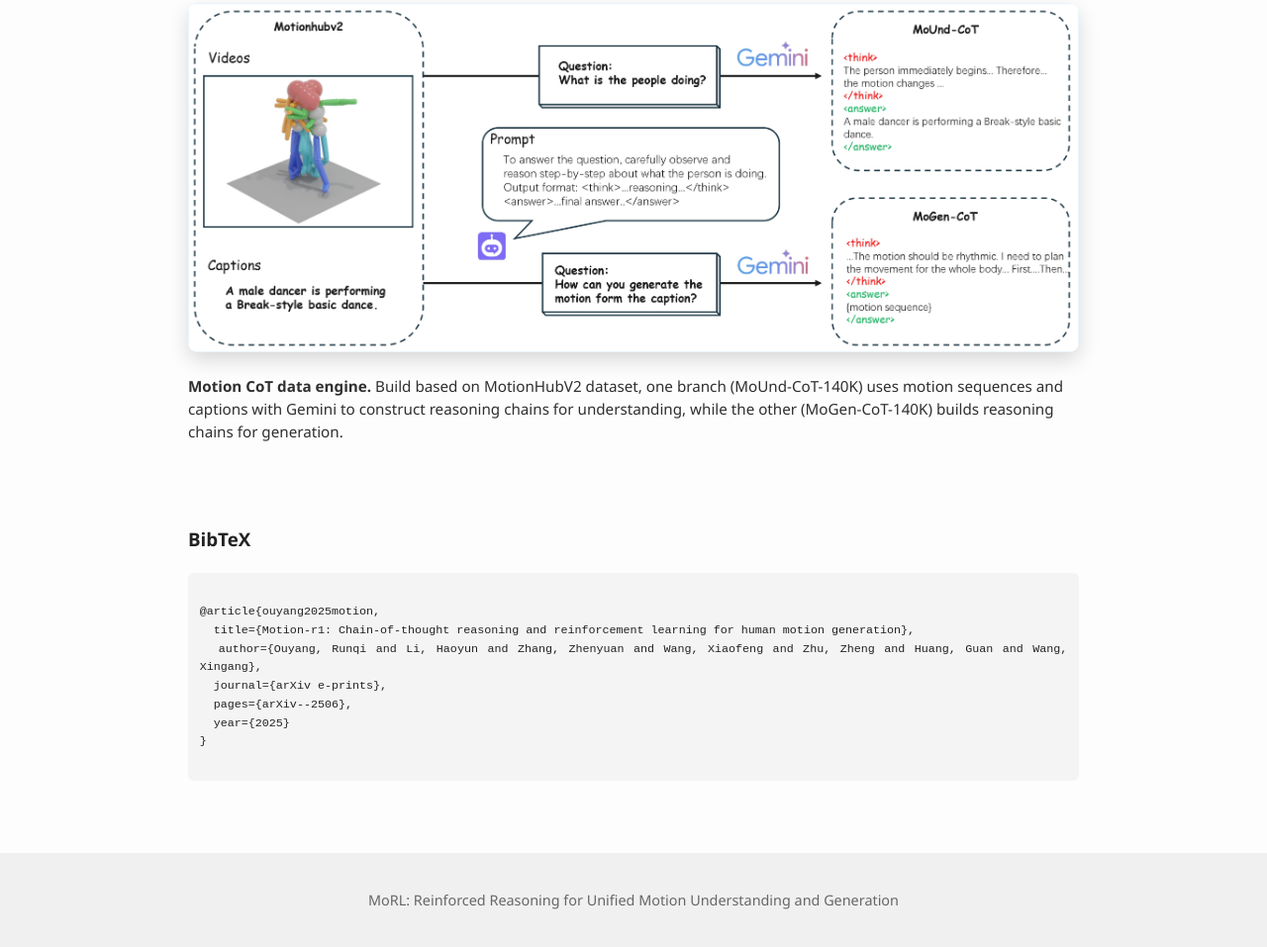
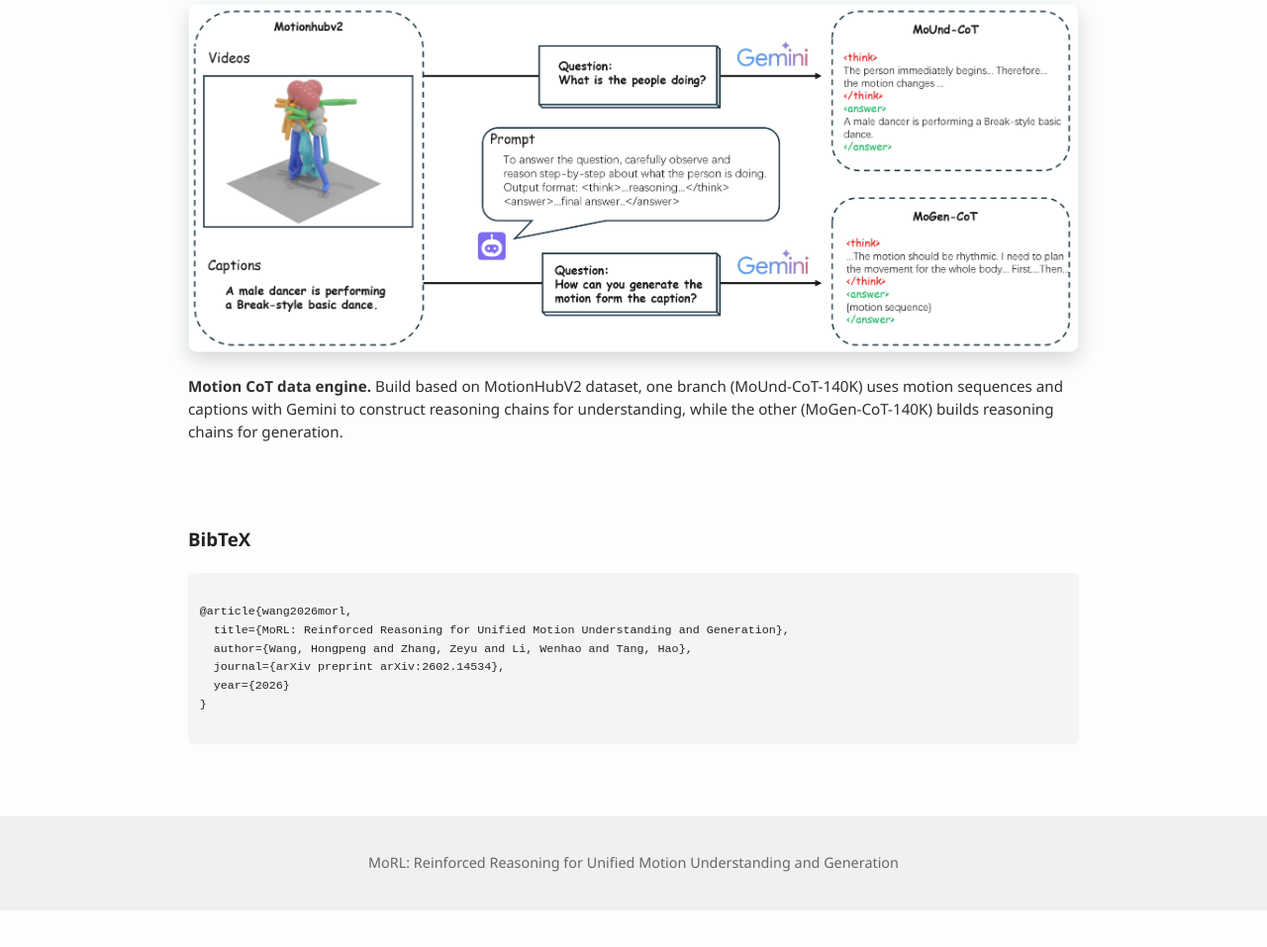
Before and after one commit to AIGeeksGroup/MoRL, a plain HTML site: page index.html in a window 1280 px wide. Shown: the part 1435-2392 px from the top of the page at 99% size. After the commit the page ends 2355 px from the top, so only its background shows below. Drawn offline with Linux system fonts and the light colour scheme.

Commit message:
Update index.html

```diff
--- a/index.html
+++ b/index.html
@@ -237,12 +237,11 @@
       <h3>BibTeX</h3>
       <pre style="white-space: pre-wrap; text-align: justify;">
 
-@article{ouyang2025motion,
-  title={Motion-r1: Chain-of-thought reasoning and reinforcement learning for human motion generation},
-  author={Ouyang, Runqi and Li, Haoyun and Zhang, Zhenyuan and Wang, Xiaofeng and Zhu, Zheng and Huang, Guan and Wang, Xingang},
-  journal={arXiv e-prints},
-  pages={arXiv--2506},
-  year={2025}
+@article{wang2026morl,
+  title={MoRL: Reinforced Reasoning for Unified Motion Understanding and Generation},
+  author={Wang, Hongpeng and Zhang, Zeyu and Li, Wenhao and Tang, Hao},
+  journal={arXiv preprint arXiv:2602.14534},
+  year={2026}
 }
       </pre>
     </section>
```
